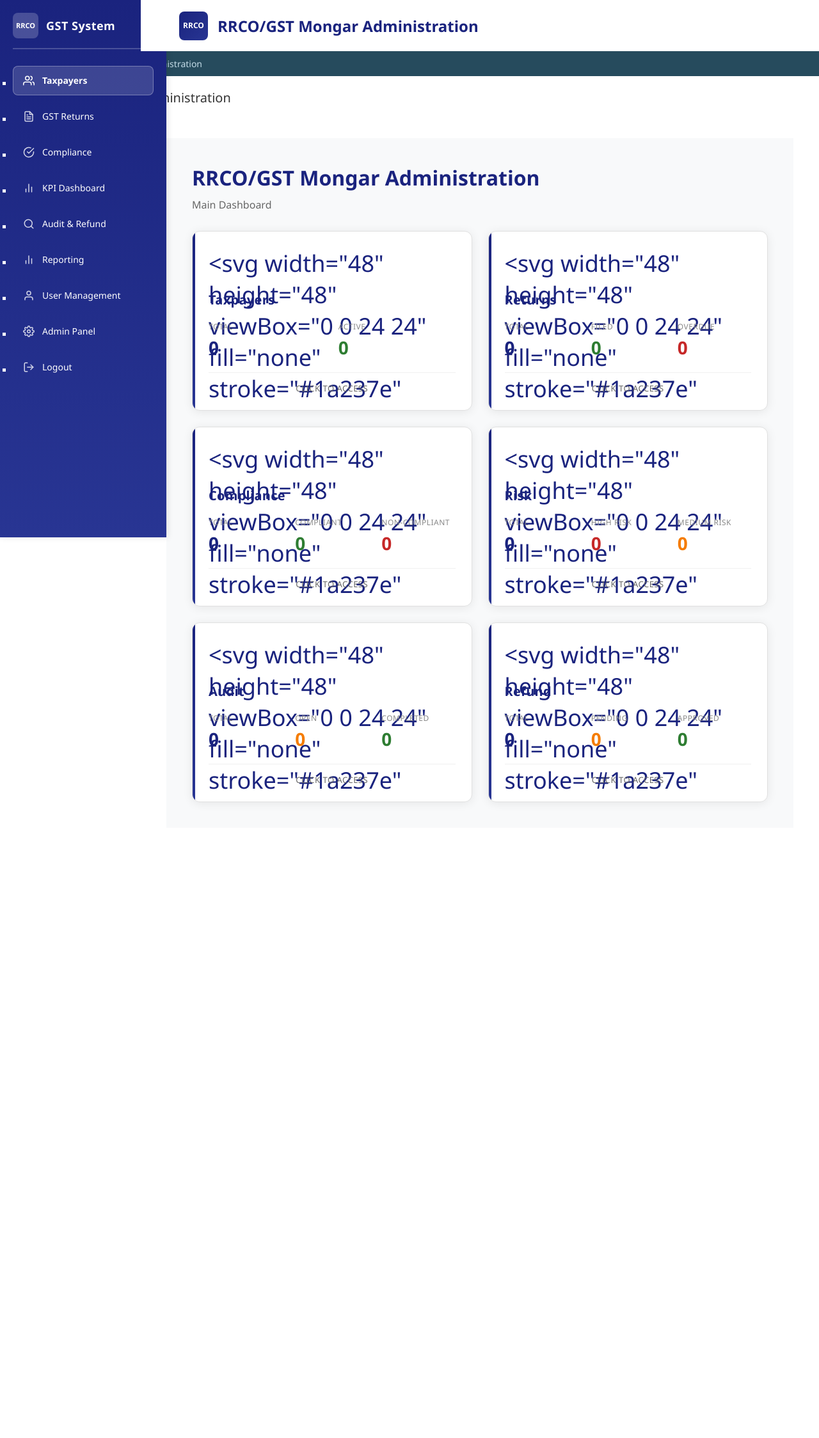
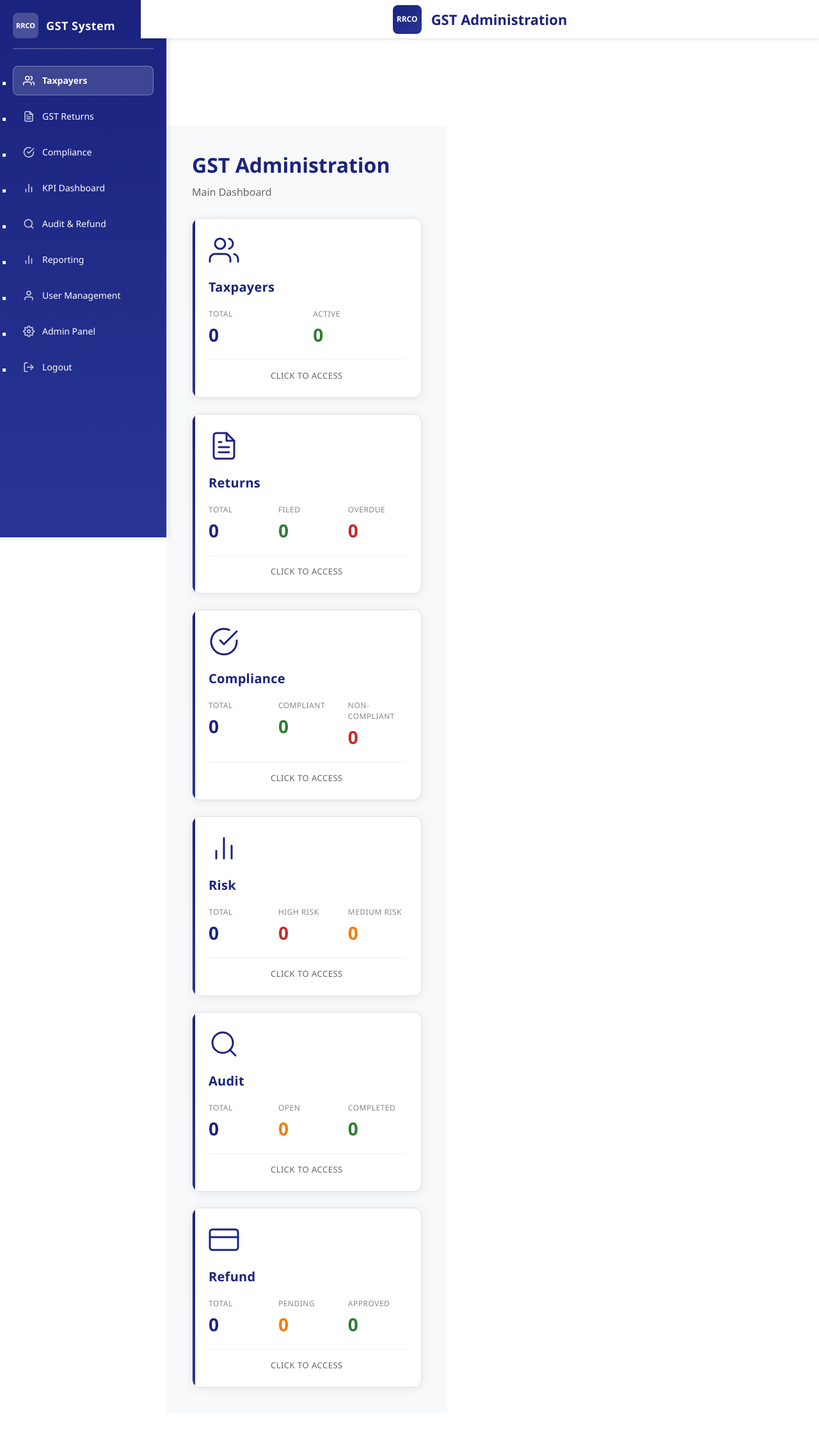
Before and after one commit to jamphel-tshering/gst_compliance_system, a Django app: page /admin/dashboard/ in a window 1280 px wide. Shown: the whole page at 64% size. Before the commit the page ends 1260 px from the top, so only its background shows below. Run offline with Django 5.2, Linux system fonts and the light colour scheme; data that the repository does not hold is empty.

Commit message:
Fix SVG icon rendering and remove duplicate headers
Dashboard Fixes:
- Added |safe filter to render SVG icons properly instead of showing raw code
- Custom header for dashboard to avoid duplication with admin header
- Hidden default admin header for dashboard to prevent duplicates
- Added margin-top to main content to account for custom header
- Simplified title to GST Administration for consistency

Admin Header Fixes:
- Hidden default branding to prevent duplicate titles
- Updated title to GST Administration for consistency
- Maintained logo placeholder with proper styling

Model Updates:
- Updated system name to GST Administration
- Applied database migration for system name change

Icon Rendering:
- SVG icons now render properly using |safe filter
- Icons display as graphics instead of raw code
- Professional Feather Icons style maintained

```diff
--- a/core/admin.py
+++ b/core/admin.py
@@ -94,7 +94,7 @@ def main_dashboard(request):
     }
 
     context = {
-        'title': 'RRCO/GST Mongar Administration',
+        'title': 'GST Administration',
         'subtitle': 'Main Dashboard',
         'dashboard_stats': dashboard_stats,
     }
--- a/core/models.py
+++ b/core/models.py
@@ -315,7 +315,7 @@ class SystemSettings(models.Model):
     System-wide configuration settings - simplified with specific fields
     """
     # General Settings
-    system_name = models.CharField(max_length=200, default='RRCO/GST Mongar Administration', verbose_name='System Name')
+    system_name = models.CharField(max_length=200, default='GST Administration', verbose_name='System Name')
     organization_name = models.CharField(max_length=200, default='Revenue and Customs Division', verbose_name='Organization Name')
 
     # Contact Information
--- a/templates/admin/base_site.html
+++ b/templates/admin/base_site.html
@@ -7,8 +7,8 @@
         <div style="width: 45px; height: 45px; background: linear-gradient(135deg, #1a237e 0%, #283593 100%); border-radius: 8px; display: flex; align-items: center; justify-content: center; color: white; font-weight: bold; font-size: 12px; text-align: center; line-height: 1.2;">
             RRCO
         </div>
-        <h1 id="site-name" style="margin: 0; font-size: 24px; font-weight: bold; color: #1a237e;">
-            <a href="{% url 'admin:index' %}" style="color: #1a237e; text-decoration: none;">RRCO/GST Mongar Administration</a>
+        <h1 id="site-name" style="margin: 0; font-size: 22px; font-weight: bold; color: #1a237e;">
+            <a href="{% url 'admin:index' %}" style="color: #1a237e; text-decoration: none;">GST Administration</a>
         </h1>
     </div>
 </div>
@@ -16,6 +16,11 @@
 
 {% block extrastyle %}
 <style>
+/* Hide default branding */
+#branding h1 {
+    display: none !important;
+}
+
 /* Hide breadcrumbs */
 .breadcrumbs {
     display: none !important;
--- a/templates/core/main_dashboard.html
+++ b/templates/core/main_dashboard.html
@@ -9,18 +9,16 @@ body {
     font-family: 'Segoe UI', Tahoma, Geneva, Verdana, sans-serif;
 }
 
-/* Ensure admin header is visible */
-#header {
-    position: relative;
-    z-index: 1001;
-    background: #fff;
-    margin-left: 220px;
-}
-
+/* Hide default dashboard content to avoid duplication */
 .dashboard-container {
     display: flex;
     min-height: 100vh;
     margin-top: 0;
+}
+
+/* Hide default admin header for dashboard */
+#header {
+    display: none !important;
 }
 
 .sidebar {
@@ -103,7 +101,7 @@ body {
     padding: 40px;
     background: #f8f9fa;
     min-height: 100vh;
-    margin-top: 0;
+    margin-top: 60px;
 }
 
 .main-content h1 {
@@ -234,6 +232,18 @@ body {
 {% endblock %}
 
 {% block content %}
+<!-- Custom header for dashboard -->
+<div style="position: fixed; top: 0; left: 220px; right: 0; height: 60px; background: #fff; z-index: 1001; box-shadow: 0 2px 4px rgba(0,0,0,0.1); display: flex; align-items: center; justify-content: center; padding: 0 20px;">
+    <div style="display: flex; align-items: center; gap: 15px;">
+        <div style="width: 45px; height: 45px; background: linear-gradient(135deg, #1a237e 0%, #283593 100%); border-radius: 8px; display: flex; align-items: center; justify-content: center; color: white; font-weight: bold; font-size: 12px; text-align: center; line-height: 1.2;">
+            RRCO
+        </div>
+        <h1 style="margin: 0; font-size: 22px; font-weight: bold; color: #1a237e;">
+            GST Administration
+        </h1>
+    </div>
+</div>
+
 <div class="dashboard-container">
     <div class="sidebar">
         <div style="display: flex; align-items: center; gap: 12px; margin-bottom: 25px; padding-bottom: 15px; border-bottom: 2px solid rgba(255,255,255,0.2);">
@@ -289,7 +299,7 @@ body {
         <div class="dashboard-cards">
             {% for module, stats in dashboard_stats.items %}
             <div class="dashboard-card" onclick="window.location.href='{{ stats.url }}'">
-                <div class="card-icon">{{ stats.icon }}</div>
+                <div class="card-icon">{{ stats.icon|safe }}</div>
                 <div class="card-title">{{ module|title }}</div>
                 <div class="card-stats">
                     {% if module == 'taxpayers' %}
```
Also changed, not shown: core/migrations/0009_alter_systemsettings_system_name.py (added).
